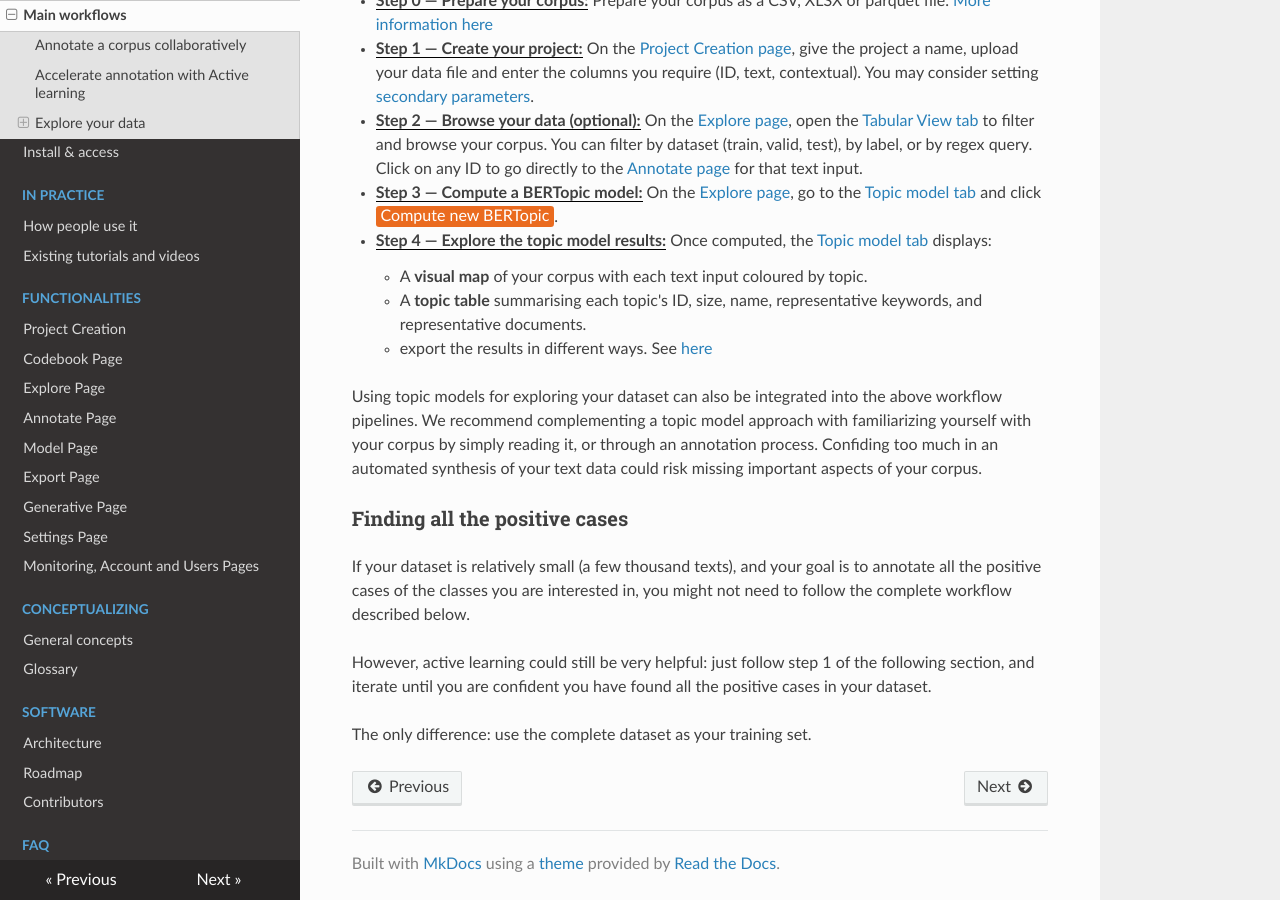
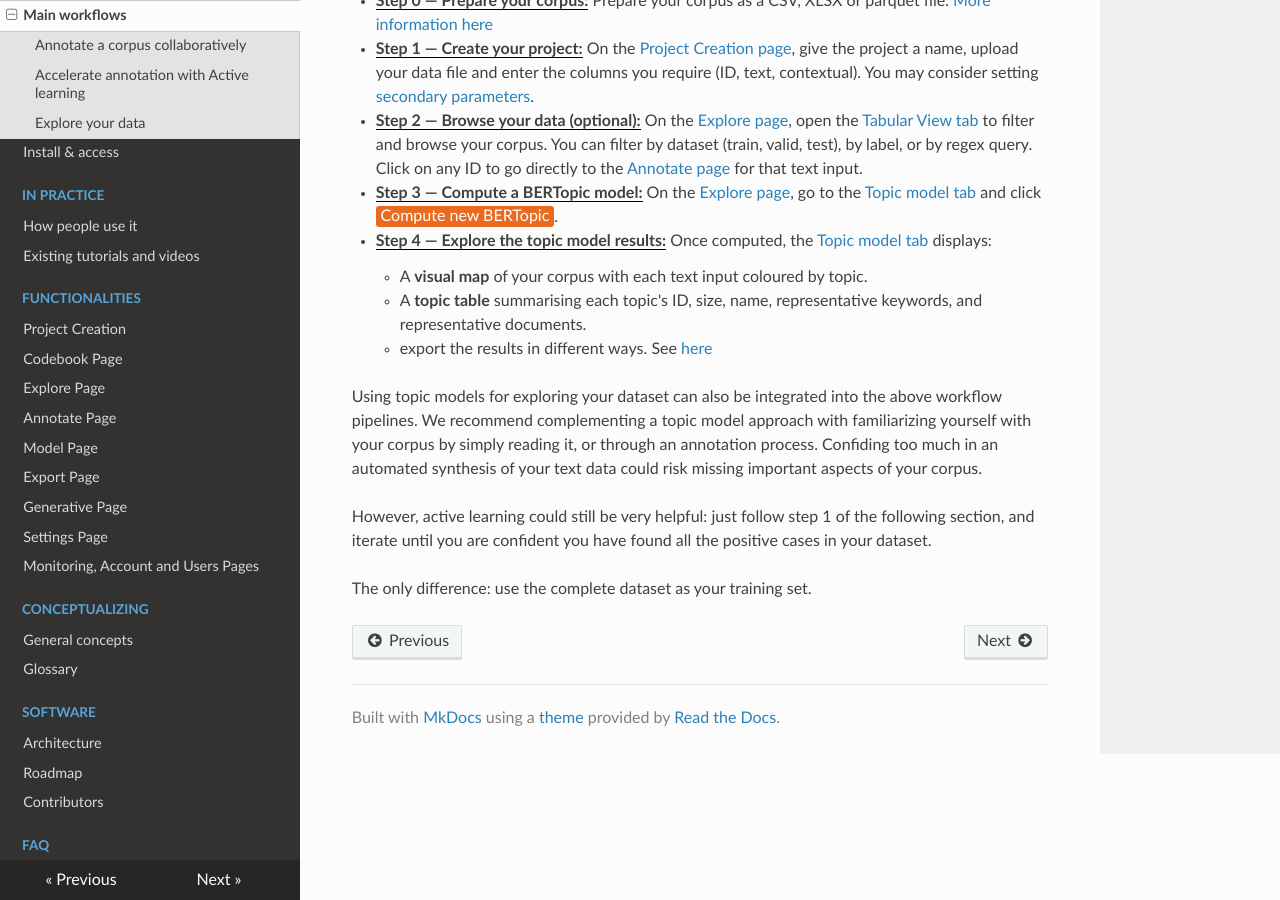
Before and after one commit to activetigger/documentation, an MkDocs documentation site: the page built from docs/quickstart/workflows.md, in a window 1280 px wide and 900 px high, scrolled down 3639 px. Built offline with MkDocs 1.6.1, drawn with Linux system fonts in a browser that asks for light colours; nearby versions of some CDN libraries.

Commit message:
remove section
see #34

```diff
--- a/docs/quickstart/workflows.md
+++ b/docs/quickstart/workflows.md
@@ -103,12 +103,6 @@ Here is an overview of the steps to explore your data with BERTopic:
 
 Using topic models for exploring your dataset can also be integrated into the above workflow pipelines. We recommend complementing a topic model approach with familiarizing yourself with your corpus by simply reading it, or through an annotation process. Confiding too much in an automated synthesis of your text data could risk missing important aspects of your corpus.
 
-
-
-### Finding all the positive cases
-
-If your dataset is relatively small (a few thousand texts), and your goal is to annotate all the positive cases of the classes you are interested in, you might not need to follow the complete workflow described below.
-
 However, active learning could still be very helpful: just follow step 1 of the following section, and iterate until you are confident you have found all the positive cases in your dataset.
 
 The only difference: use the complete dataset as your training set.
```
